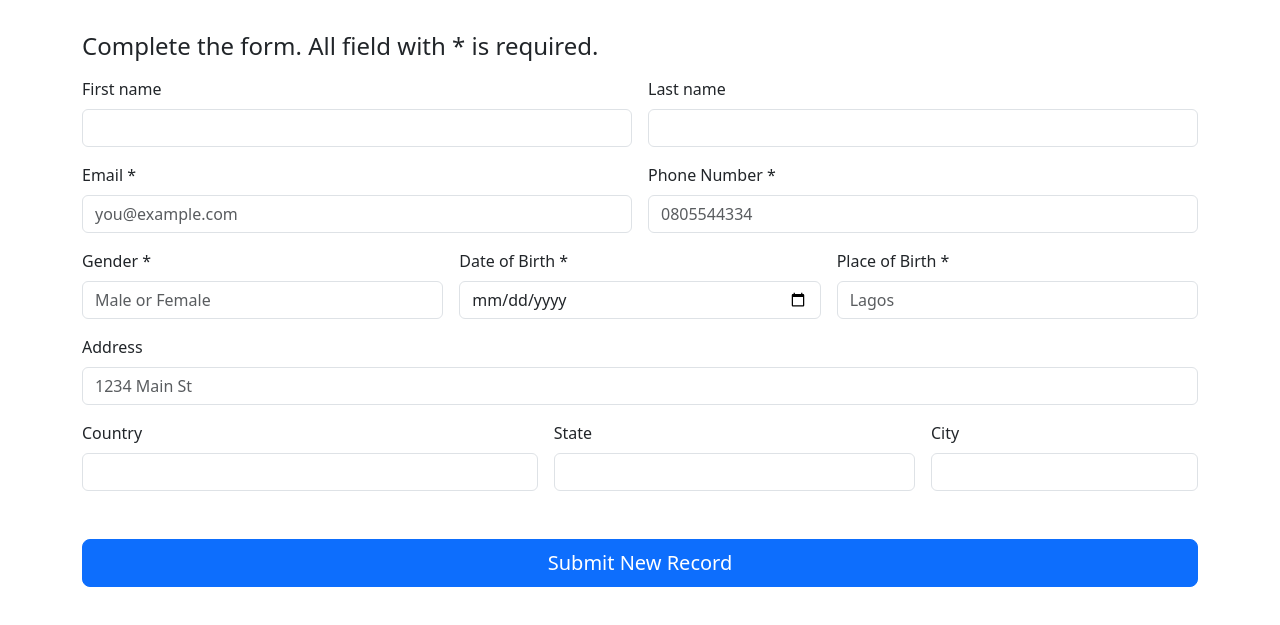
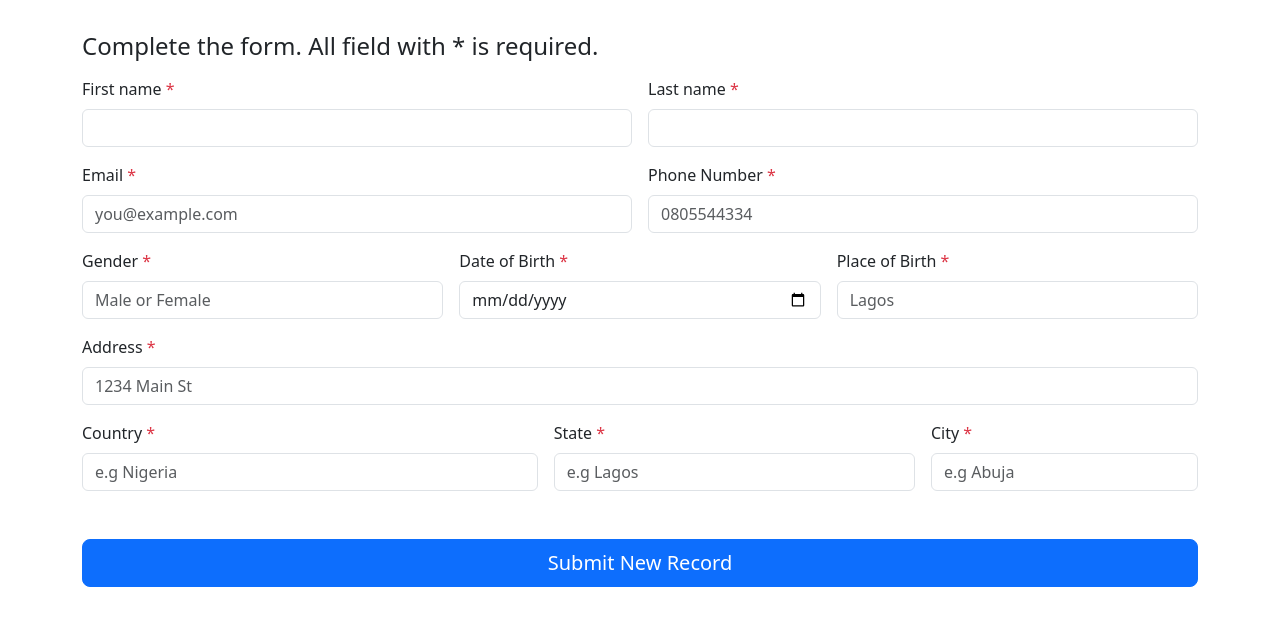
Before and after one commit to Profsain/gomycode-student-record-app, a plain HTML site: page pages/newrecord.html in a window 1280 px wide. Shown: the part 247-872 px from the top of the page. Drawn offline with nearby package versions, Linux system fonts and the light colour scheme.

Commit message:
update ui

```diff
--- a/pages/newrecord.html
+++ b/pages/newrecord.html
@@ -7,6 +7,7 @@
     <link rel="shortcut icon" href="images/gomycodelogo.png" type="image/x-icon">
     <!-- Bootstrap link -->
     <link href="https://cdn.jsdelivr.net/npm/bootstrap@5.3.0-alpha3/dist/css/bootstrap.min.css" rel="stylesheet" integrity="sha384-KK94CHFLLe+nY2dmCWGMq91rCGa5gtU4mk92HdvYe+M/SXH301p5ILy+dN9+nJOZ" crossorigin="anonymous">
+    <link rel="stylesheet" href="../styles/main.css">
     <title>Student Record</title>
 </head>
 <body>
@@ -44,58 +45,59 @@
           </div>
           <div class="col-md-7 col-lg-12">
             <h4 class="mb-3">Complete the form. All field with * is required.</h4>
-            <form class="needs-validation" novalidate="">
+
+            <form action="#" method="post" id="form">
               <div class="row g-3">
 
                 <div class="col-sm-6">
-                  <label for="firstName" class="form-label">First name</label>
+                  <label for="firstName" class="form-label">First name <span class="text-danger">*</span> </label>
                   <input type="text" class="form-control" id="firstName" placeholder="" value="" required>
                 </div>
 
                 <div class="col-sm-6">
-                  <label for="lastName" class="form-label">Last name</label>
+                  <label for="lastName" class="form-label">Last name <span class="text-danger">*</span></label>
                   <input type="text" class="form-control" id="lastName" placeholder="" value="" required>
                 </div>
 
                 <div class="col-6">
-                  <label for="email" class="form-label">Email <span class="text-body-danger">*</span></label>
+                  <label for="email" class="form-label">Email <span class="text-danger">*</span></label>
                   <input type="email" class="form-control" id="email" placeholder="you@example.com" required>
                 </div>
                 <div class="col-6">
-                  <label for="phoneNumber" class="form-label">Phone Number <span class="text-body-danger">*</span></label>
+                  <label for="phoneNumber" class="form-label">Phone Number <span class="text-danger">*</span></label>
                   <input type="tel" class="form-control" id="phoneNumber" placeholder="0805544334" required>
                 </div>
                 <div class="col-4">
-                  <label for="gender" class="form-label">Gender <span class="text-body-danger">*</span></label>
+                  <label for="gender" class="form-label">Gender <span class="text-danger">*</span></label>
                   <input type="text" class="form-control" id="gender" placeholder="Male or Female" required>
                 </div>
                 <div class="col-4">
-                  <label for="dob" class="form-label">Date of Birth <span class="text-body-danger">*</span></label>
+                  <label for="dob" class="form-label">Date of Birth <span class="text-danger">*</span></label>
                   <input type="date" class="form-control" id="dob" placeholder="12/12/1999" required>
                 </div>
                 <div class="col-4">
-                  <label for="pob" class="form-label">Place of Birth <span class="text-body-danger">*</span></label>
+                  <label for="pob" class="form-label">Place of Birth <span class="text-danger">*</span></label>
                   <input type="text" class="form-control" id="pob" placeholder="Lagos" required>
                 </div>
 
                 <div class="col-12">
-                  <label for="address" class="form-label">Address</label>
+                  <label for="address" class="form-label">Address <span class="text-danger">*</span></label>
                   <input type="text" class="form-control" id="address" placeholder="1234 Main St" required>
                 </div>
 
                 <div class="col-md-5">
-                  <label for="country" class="form-label">Country</label>
-                  <input type="text" class="form-control" id="country" placeholder="" required>
+                  <label for="country" class="form-label">Country <span class="text-danger">*</span></label>
+                  <input type="text" class="form-control" id="country" placeholder="e.g Nigeria" required>
                 </div>
 
                 <div class="col-md-4">
-                  <label for="country" class="form-label">State</label>
-                  <input type="text" class="form-control" id="state" placeholder="" required>
+                  <label for="country" class="form-label">State <span class="text-danger">*</span></label>
+                  <input type="text" class="form-control" id="state" placeholder="e.g Lagos" required>
                 </div>
 
                 <div class="col-md-3">
-                  <label for="city" class="form-label">City</label>
-                  <input type="text" class="form-control" id="city" placeholder="" required>
+                  <label for="city" class="form-label">City <span class="text-danger">*</span></label>
+                  <input type="text" class="form-control" id="city" placeholder="e.g Abuja" required>
                 </div>
               </div>
 
--- /dev/null
+++ b/styles/main.css
@@ -0,0 +1,3 @@
+.danger {
+    color: red !important;
+}
```
Also changed, not shown: index.html (+3 -2 lines).
